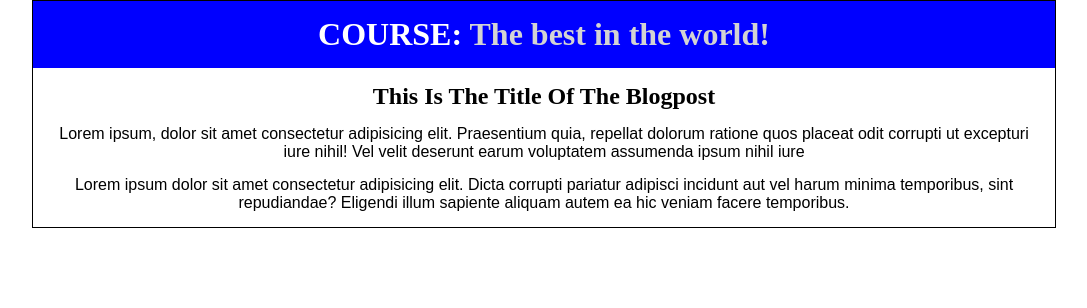
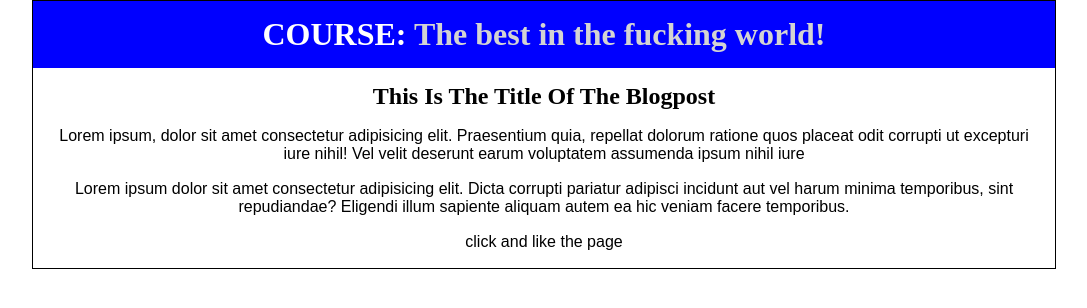
Before and after one commit to RedyRI/curso-github, a plain HTML site: page index.html in a window 1280 px wide. Shown: the whole page, without its empty margins (96-1183 px from the left). Drawn offline with Linux system fonts and the light colour scheme.

Commit message:
adding a paragraph and changing teh font size

```diff
--- a/index.html
+++ b/index.html
@@ -11,13 +11,14 @@
   <div class="container">
     <div class="header">
       <h1>COURSE:
-        <span>The best in the world!</span>
+        <span>The best in the fucking world!</span>
       </h1>
     </div>
     <div class="section">
       <h2>this is the title of the blogpost</h2>
       <p>Lorem ipsum, dolor sit amet consectetur adipisicing elit. Praesentium quia, repellat dolorum ratione quos placeat odit corrupti ut excepturi iure nihil! Vel velit deserunt earum voluptatem assumenda ipsum nihil iure</p>
       <p>Lorem ipsum dolor sit amet consectetur adipisicing elit. Dicta corrupti pariatur adipisci incidunt aut vel harum minima temporibus, sint repudiandae? Eligendi illum sapiente aliquam autem ea hic veniam facere temporibus.</p>
+      <p>click and like the page</p>
     </div>
   </div>
 </body>
--- a/styles.css
+++ b/styles.css
@@ -19,7 +19,7 @@
 .container p {
   font-family: 'Courier New', Courier, monospace;
   font-family: Arial, Helvetica, sans-serif;
-  margin: 15px;
+  margin: 17px;
 }
 
 .header {
```
